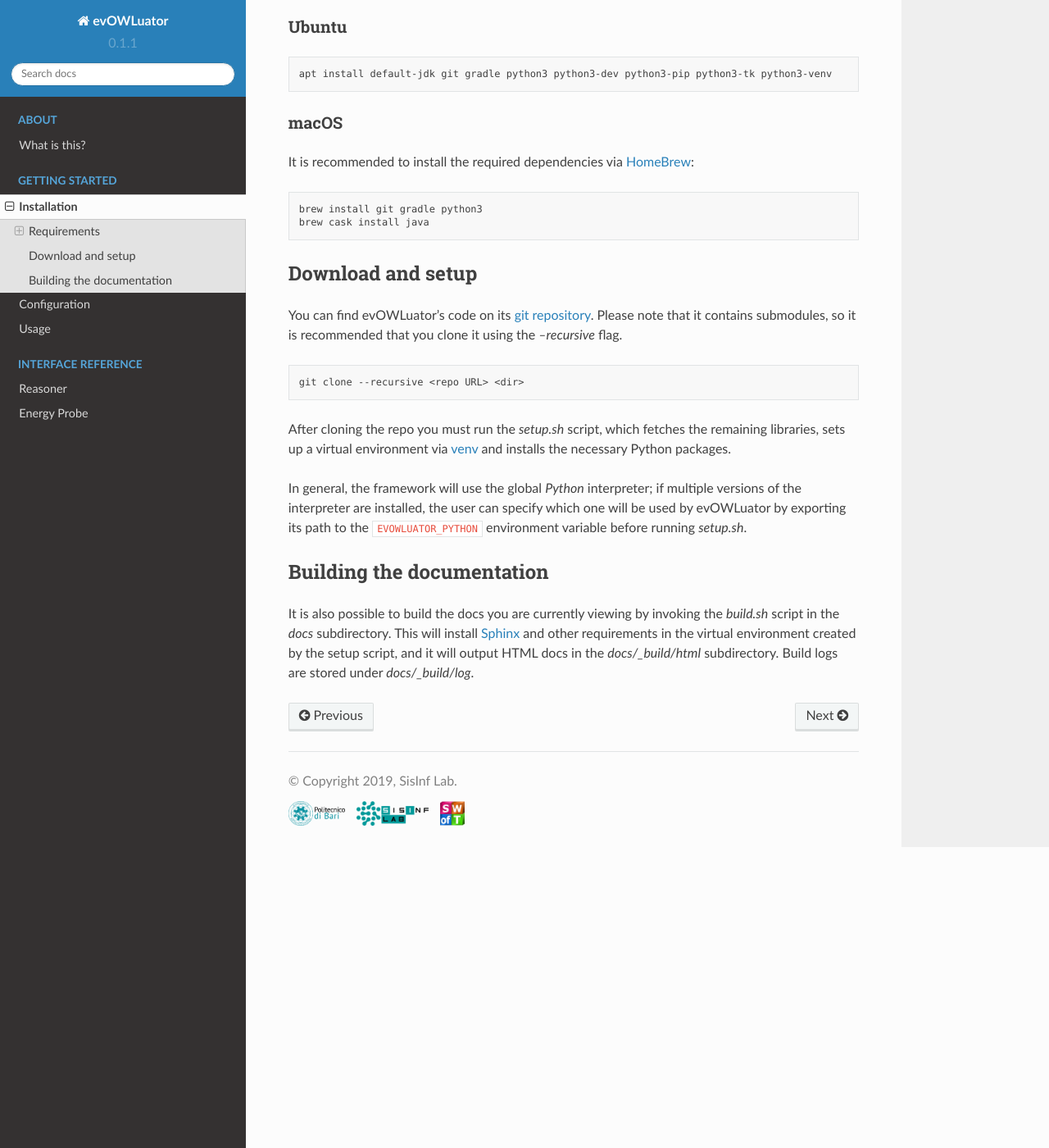
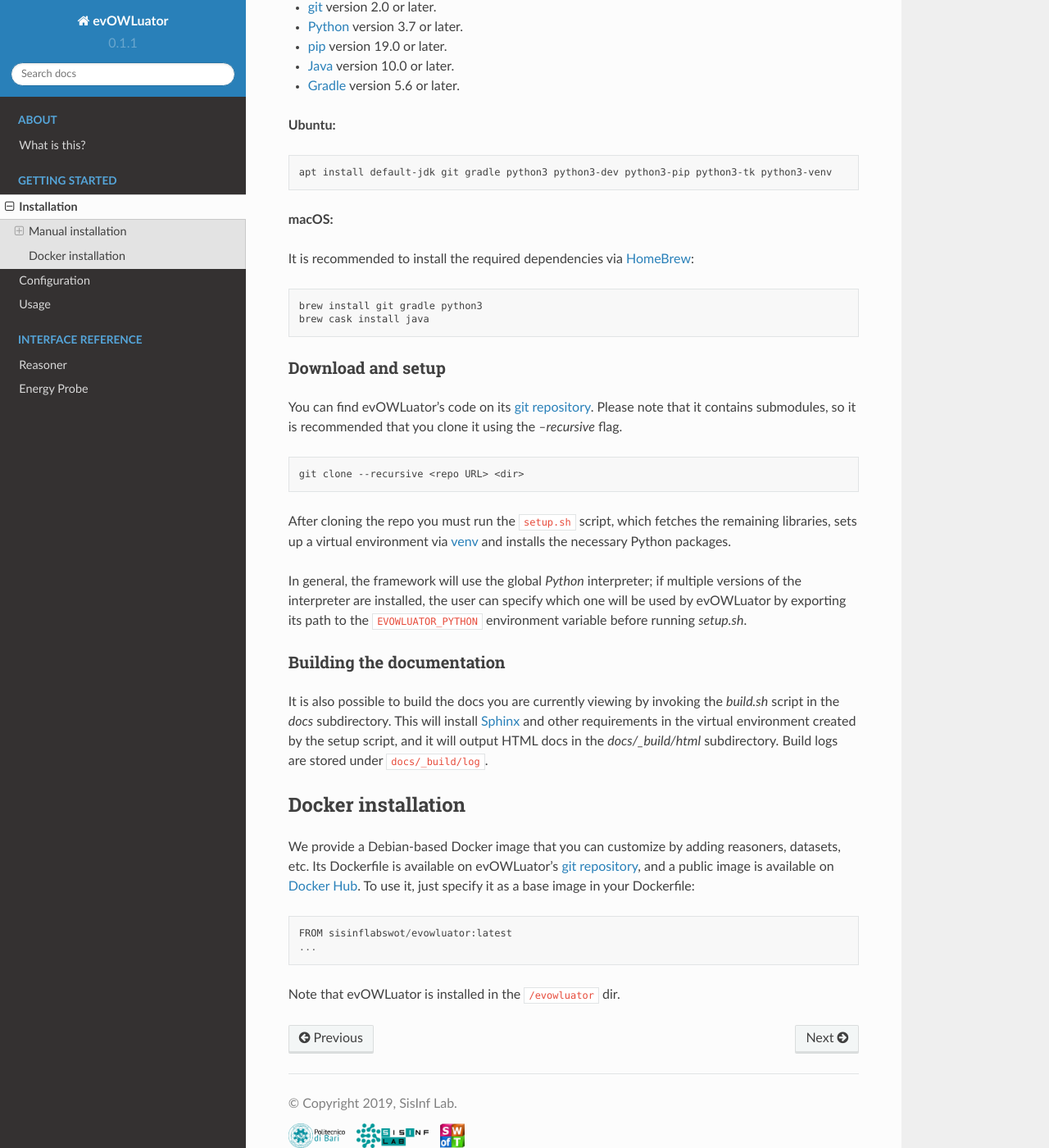
Before and after one commit to sisinflab-swot/evowluator, a Sphinx documentation site: the page built from docs/howto/installation.rst, in a window 1280 px wide and 1400 px high, scrolled down 461 px. Shown: the whole window at 82% size. Built offline with Sphinx 7.4.7 and the Read the Docs theme 2.0.0, drawn with Linux system fonts in a browser that asks for light colours; some of the changed text lies outside the part shown.

Commit message:
Add Docker-based install

```diff
--- a/docs/howto/installation.rst
+++ b/docs/howto/installation.rst
@@ -5,8 +5,14 @@
 evOWLuator can be used on **Linux**, **macOS** and **Windows** (via WSL_).
 The following sections detail its requirements, setup, and some platform-specific instructions.
 
+Manual installation
+===================
+
+This section describes how to manually install evOWLuator on supported host platforms.
+For an alternative, check the `Docker-based installation <#docker-installation>`_.
+
 Requirements
-============
+------------
 
 In order to run evOWLuator you will need:
 
@@ -16,15 +22,13 @@
 - Java_ version 10.0 or later.
 - Gradle_ version 5.6 or later.
 
-Ubuntu
-------
+**Ubuntu:**
 
 .. code-block:: bash
 
    apt install default-jdk git gradle python3 python3-dev python3-pip python3-tk python3-venv
 
-macOS
------
+**macOS:**
 
 It is recommended to install the required dependencies via HomeBrew_:
 
@@ -34,7 +38,7 @@
    brew cask install java
 
 Download and setup
-==================
+------------------
 
 You can find evOWLuator's code on its `git repository <git_url_>`_. Please note that it contains
 submodules, so it is recommended that you clone it using the `--recursive` flag.
@@ -43,21 +47,36 @@
 
    git clone --recursive <repo URL> <dir>
 
-After cloning the repo you must run the `setup.sh` script, which fetches the remaining libraries,
+After cloning the repo you must run the ``setup.sh`` script, which fetches the remaining libraries,
 sets up a virtual environment via venv_ and installs the necessary Python packages.
 
-In general, the framework will use the global `Python` interpreter; if multiple versions of
+In general, the framework will use the global *Python* interpreter; if multiple versions of
 the interpreter are installed, the user can specify which one will be used by evOWLuator by
-exporting its path to the :code:`EVOWLUATOR_PYTHON` environment variable before running `setup.sh`.
+exporting its path to the ``EVOWLUATOR_PYTHON`` environment variable before running `setup.sh`.
 
 Building the documentation
-==========================
+--------------------------
 
 It is also possible to build the docs you are currently viewing by invoking the `build.sh` script
 in the `docs` subdirectory. This will install Sphinx_ and other requirements in the
 virtual environment created by the setup script, and it will output HTML docs in the
-`docs/_build/html` subdirectory. Build logs are stored under `docs/_build/log`.
+`docs/_build/html` subdirectory. Build logs are stored under ``docs/_build/log``.
 
+Docker installation
+===================
+
+We provide a Debian-based Docker image that you can customize by adding reasoners, datasets, etc.
+Its Dockerfile is available on evOWLuator's `git repository <git_url_>`_, and a public image
+is available on `Docker Hub`_. To use it, just specify it as a base image in your Dockerfile:
+
+.. code-block::
+
+   FROM sisinflabswot/evowluator:latest
+   ...
+
+Note that evOWLuator is installed in the ``/evowluator`` dir.
+
+.. _Docker Hub: https://hub.docker.com/r/sisinflabswot/evowluator
 .. _git: https://git-scm.com
 .. _Gradle: https://gradle.org
 .. _HomeBrew: https://brew.sh
```
Also changed, not shown: 1 other file.
